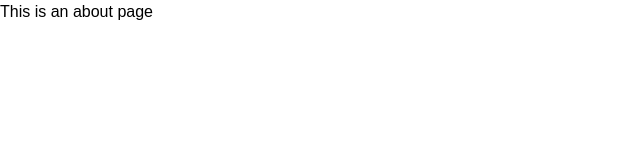
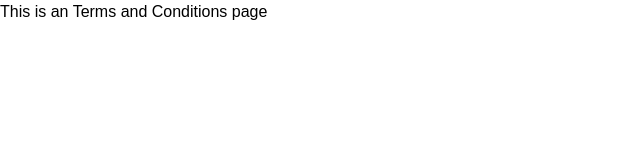
Before and after one commit to axented/gruv, a Vue app: page /#/terms in a window 1280 px wide. Shown: the top 160 px of the page, without its empty margins (0-640 px from the left). Built offline with nearby package versions, Linux system fonts and the light colour scheme.

Commit message:
Add terms and conditions and privacy policy templates

```diff
--- a/src/router/index.js
+++ b/src/router/index.js
@@ -10,10 +10,12 @@ const routes = [
   {
     path: '/terms',
     name: 'Terms and Conditions',
-    // route level code-splitting
-    // this generates a separate chunk (about.[hash].js) for this route
-    // which is lazy-loaded when the route is visited.
-    component: () => import(/* webpackChunkName: "about" */ '../views/Terms.vue')
+    component: () => import(/* webpackChunkName: "terms" */ '../views/Terms.vue')
+  },
+  {
+    path: '/privacy',
+    name: 'Privacy Policy',
+    component: () => import(/* webpackChunkName: "privacy" */ '../views/Privacy.vue')
   }
 ]
 
--- /dev/null
+++ b/src/views/Privacy.vue
@@ -0,0 +1,5 @@
+<template>
+  <div class="privacy">
+    <h1>This is an Privacy Policy page</h1>
+  </div>
+</template>
--- a/src/views/Terms.vue
+++ b/src/views/Terms.vue
@@ -1,5 +1,5 @@
 <template>
-  <div class="about">
-    <h1>This is an about page</h1>
+  <div class="terms">
+    <h1>This is an Terms and Conditions page</h1>
   </div>
 </template>
```
